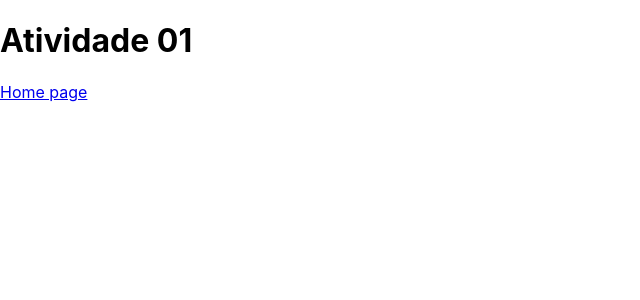
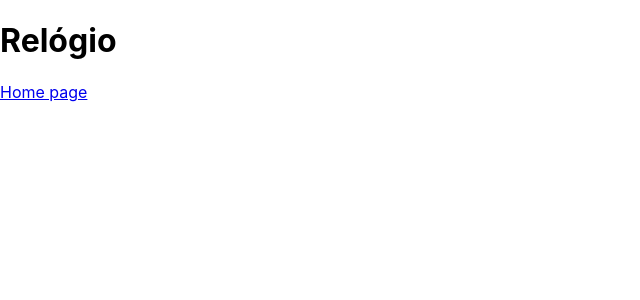
Before and after one commit to joaopdroslv/react-eng-software, a React (Create React App) app: page /Atv01 in a window 1280 px wide. Shown: the top 300 px of the page, without its empty margins (0-640 px from the left). Built offline with nearby package versions, Linux system fonts and the light colour scheme.

Commit message:
Update Atv01.js

```diff
--- a/src/Atv01.js
+++ b/src/Atv01.js
@@ -3,7 +3,7 @@ import { Link } from "react-router-dom";
 export default function Atv01() {
   return (
     <div>
-      <h1>Atividade 01</h1>
+      <h1>Relógio</h1>
       <Link to="/">Home page</Link>
     </div>
   );
```
